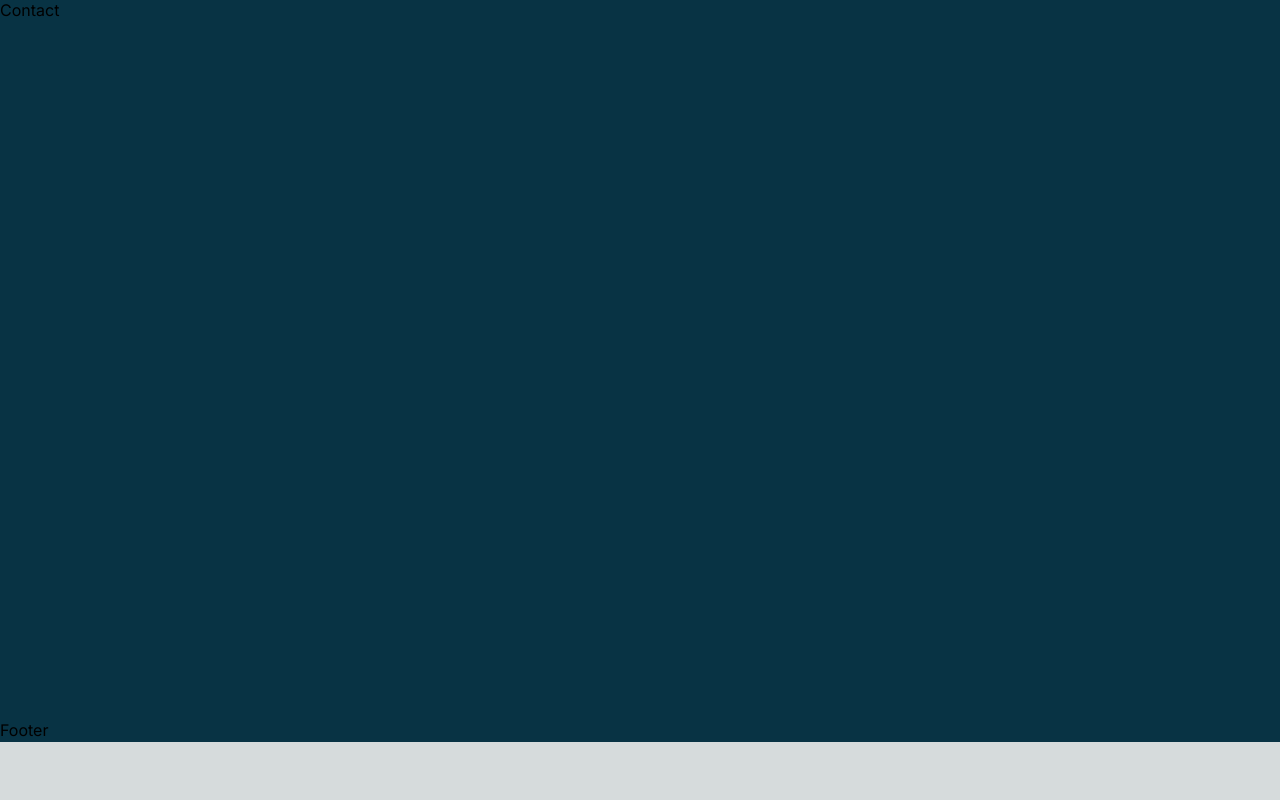
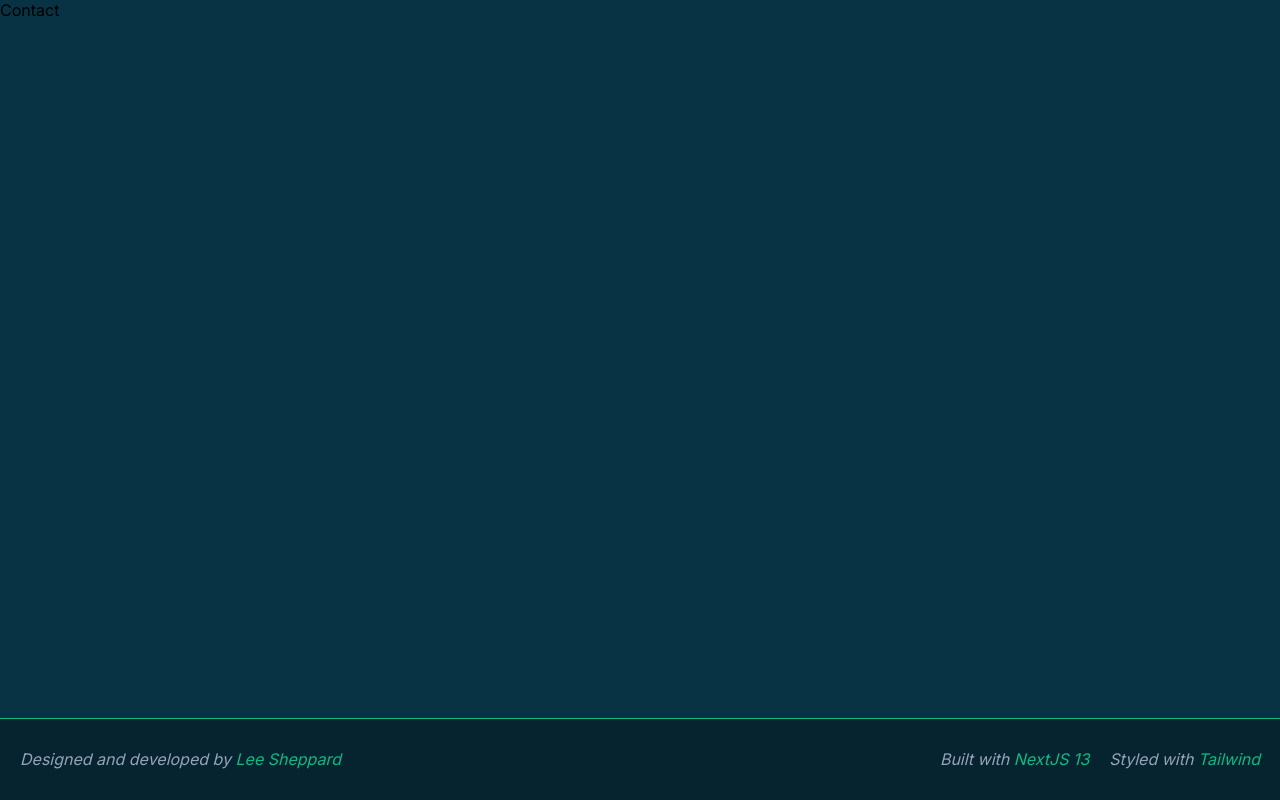
Before and after one commit to coolusername244/portfolio, a Next.js app: page / in a window 1280 px wide. Shown: the part 2242-3042 px from the top of the page. Before the commit the page ends 2984 px from the top, so only its background shows below. Built offline with nearby package versions, Linux system fonts and the light colour scheme.

Commit message:
feat(added and styled footer)

```diff
--- a/src/app/components/Footer.tsx
+++ b/src/app/components/Footer.tsx
@@ -1,7 +1,51 @@
 import React from 'react';
 
 const Footer = () => {
-  return <div>Footer</div>;
+  return (
+    <footer className="border-t border-emerald-500 py-7 bg-black/30">
+      <div className="flex justify-between">
+        <div className="flex flex-row">
+          <p className="ml-5 italic text-slate-400">
+            Designed and developed by&nbsp;
+          </p>
+          <a
+            href="https://www.linkedin.com/in/leesheppard244/"
+            target="_blank"
+            className="text-emerald-500 transition-all duration-2000 italic"
+          >
+            <span className="group">
+              Lee Sheppard
+              <span className="block transition-all duration-2000 w-0 h-[1px] bg-emerald-500 group-hover:w-full"></span>
+            </span>
+          </a>
+        </div>
+        <div className="flex flex-row">
+          <p className="italic text-slate-400">Built with&nbsp;</p>
+          <a
+            href="https://nextjs.org/"
+            target="_blank"
+            className="text-emerald-500 transition-all duration-2000 mr-5 italic"
+          >
+            <span className="group">
+              NextJS 13
+              <span className="block transition-all duration-2000 w-0 h-[1px] bg-emerald-500 group-hover:w-full"></span>
+            </span>
+          </a>
+          <p className="italic text-slate-400">Styled with&nbsp;</p>
+          <a
+            href="https://tailwindcss.com/"
+            target="_blank"
+            className="text-emerald-500 transition-all duration-2000 mr-5 italic"
+          >
+            <span className="group">
+              Tailwind
+              <span className="block transition-all duration-2000 w-0 h-[1px] bg-emerald-500 group-hover:w-full"></span>
+            </span>
+          </a>
+        </div>
+      </div>
+    </footer>
+  );
 };
 
 export default Footer;
```
